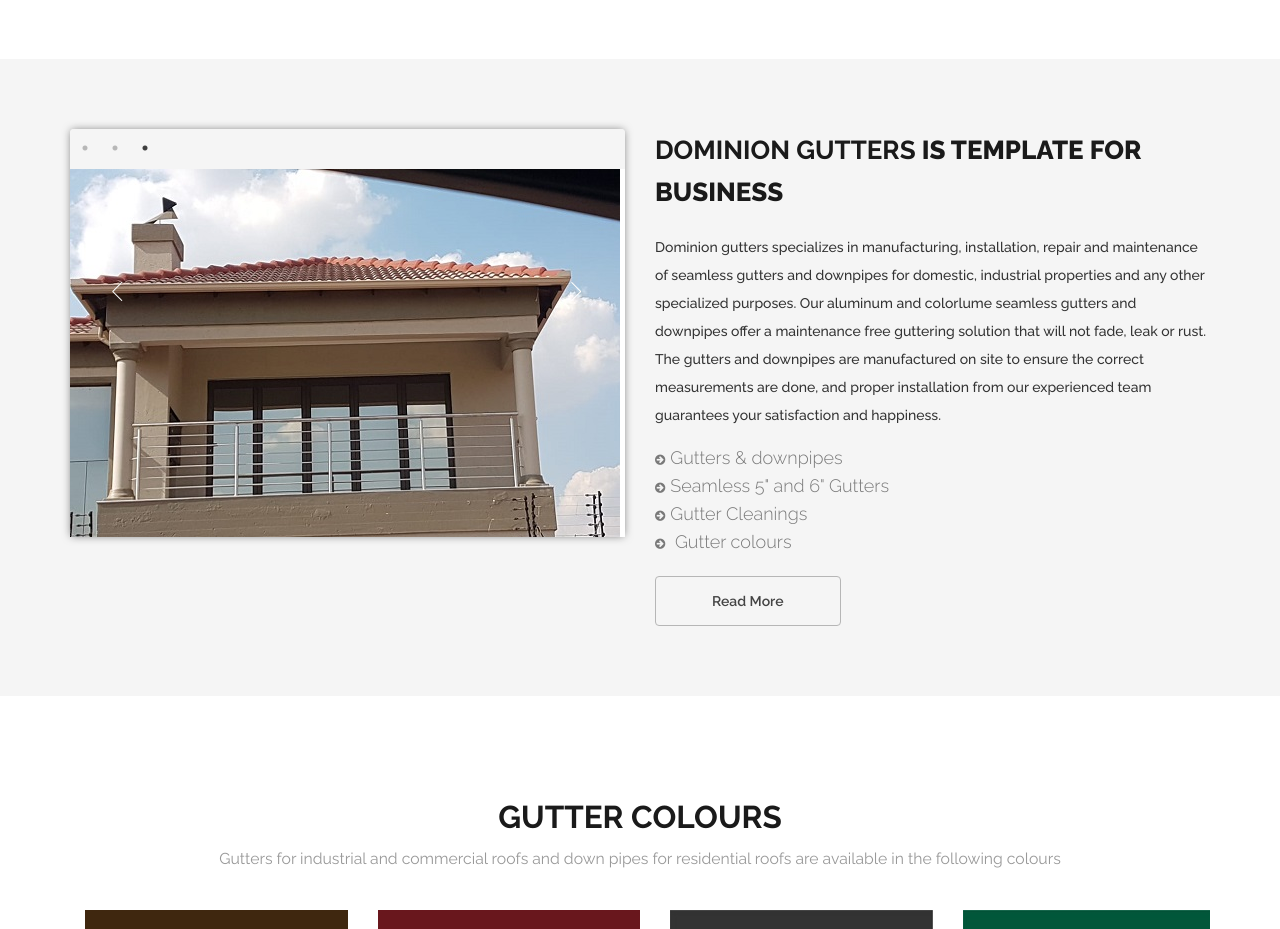
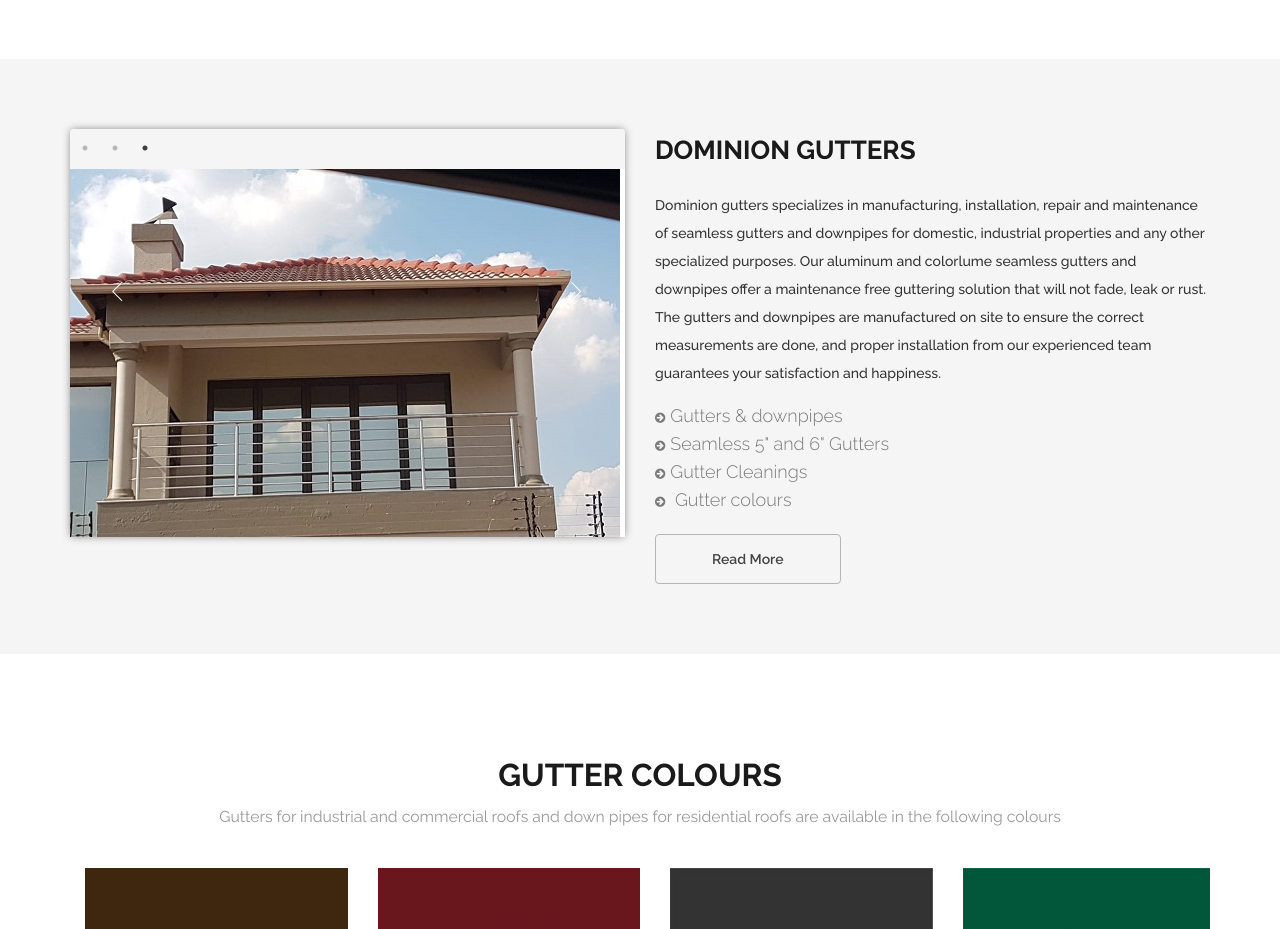
Before and after one commit to victornk/dominionGutters, a plain HTML site: page index.html in a window 1280 px wide. Shown: the part 920-1849 px from the top of the page. Drawn offline with nearby package versions, Linux system fonts and the light colour scheme; files whose address does not match are found by name.

Commit message:
Update index.html

```diff
--- a/index.html
+++ b/index.html
@@ -274,7 +274,7 @@
 
                             <div class="col-md-6">
                                 <div class="business_item sm-m-top-50">
-                                    <h2 class="text-uppercase"><strong>Dominion gutters</strong> is Template For Business</h2>
+                                    <h2 class="text-uppercase"><strong>Dominion gutters</strong></h2>
                                     <p class="m-top-20">Dominion gutters specializes in manufacturing, installation, repair and maintenance of seamless gutters and downpipes for domestic, industrial properties and any other specialized purposes.
 Our aluminum and colorlume seamless gutters and downpipes offer a maintenance free guttering solution that will not fade, leak or rust. The gutters and downpipes are manufactured on site to ensure the correct measurements are done, and proper installation from our experienced team guarantees your satisfaction and happiness.
 </p>
```
